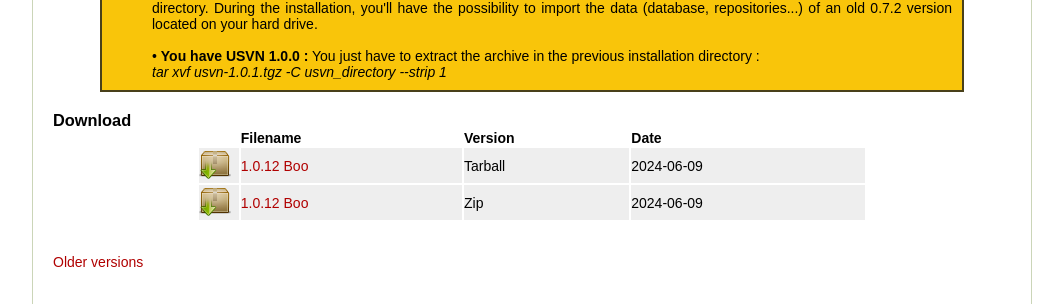
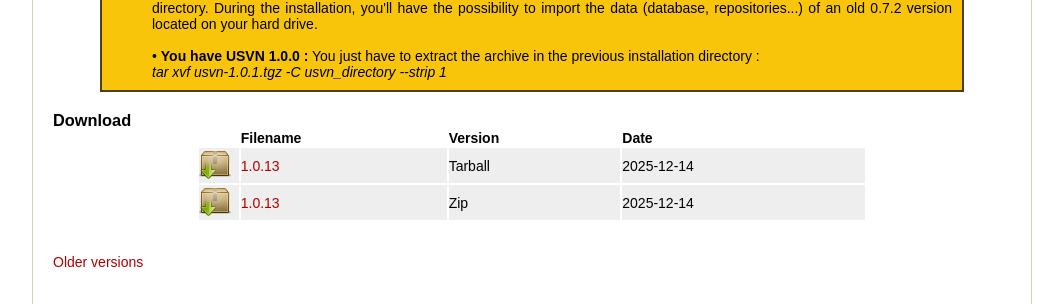
Before and after one commit to usvn/usvn.github.com, a Jekyll site: the page built from download.html, in a window 1280 px wide, cut to the strip 324-628 px from the top of the page. Shown: the whole strip, without its empty margins (108-1171 px from the left). Built offline with Jekyll 4.4.1, drawn with Linux system fonts in a browser that asks for light colours.

Commit message:
release: Version 1.0.13

```diff
--- a/download.html
+++ b/download.html
@@ -16,35 +16,35 @@
 				</tr>
 				<tr class="download_line2">
 							<td>
-								<a href="https://github.com/usvn/usvn/archive/1.0.12.tar.gz" target=”_blank”
-									onclick=”_gaq.push(['_trackEvent','Download','1.0.12',this.href]);”>
+								<a href="https://github.com/usvn/usvn/archive/1.0.13.tar.gz" target=”_blank”
+									onclick=”_gaq.push(['_trackEvent','Download','1.0.13',this.href]);”>
 								<img src="../images/archive.png">
 								</a>
 							</td>
 							<td>
-								<a href="https://github.com/usvn/usvn/archive/1.0.12.tar.gz" target=”_blank”
-									onclick=”_gaq.push(['_trackEvent','Download','1.0.12',this.href]);”>
-									1.0.12 Boo
+								<a href="https://github.com/usvn/usvn/archive/1.0.13.tar.gz" target=”_blank”
+									onclick=”_gaq.push(['_trackEvent','Download','1.0.13',this.href]);”>
+									1.0.13
                 </a>
 							</td>
 							<td>Tarball</td>
-							<td>2024-06-09</td>
+							<td>2025-12-14</td>
 					</tr>
           <tr class="download_line2">
             <td>
-			<a href="https://github.com/usvn/usvn/archive/1.0.12.zip" target=”_blank”
-				onclick=”_gaq.push(['_trackEvent','Download','1.0.12',this.href]);”>
+			<a href="https://github.com/usvn/usvn/archive/1.0.13.zip" target=”_blank”
+				onclick=”_gaq.push(['_trackEvent','Download','1.0.13',this.href]);”>
               <img src="../images/archive.png">
               </a>
             </td>
             <td>
-			<a href="https://github.com/usvn/usvn/archive/1.0.12.zip" target=”_blank”
-				onclick=”_gaq.push(['_trackEvent','Download','1.0.10',this.href]);”>
-				1.0.12 Boo
+			<a href="https://github.com/usvn/usvn/archive/1.0.13.zip" target=”_blank”
+				onclick=”_gaq.push(['_trackEvent','Download','1.0.13',this.href]);”>
+				1.0.13
               </a>
             </td>
             <td>Zip</td>
-			<td>2024-06-09</td>
+			<td>2025-12-14</td>
 					</tr>
       </table>
 			<br /><br />
```
